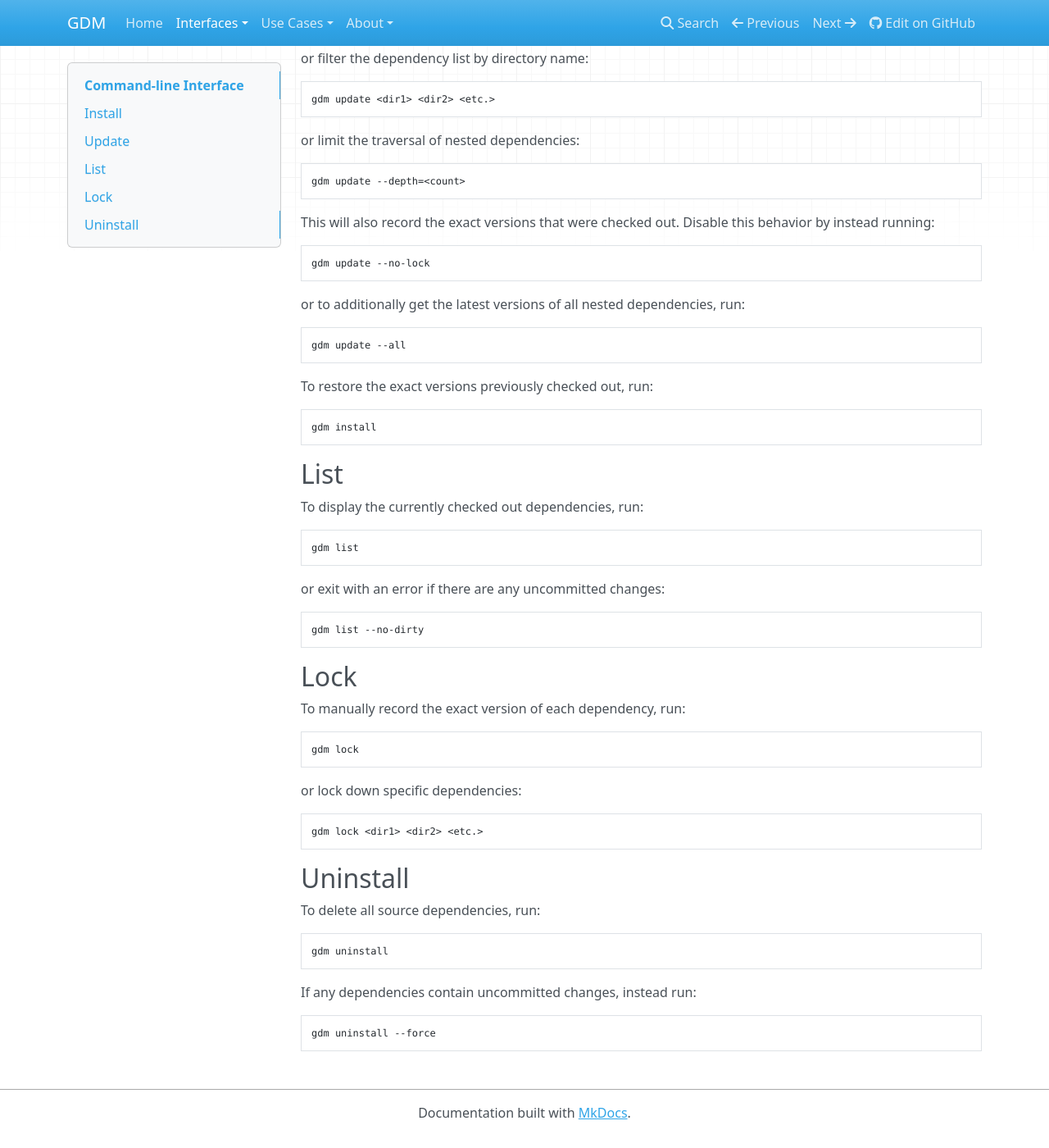
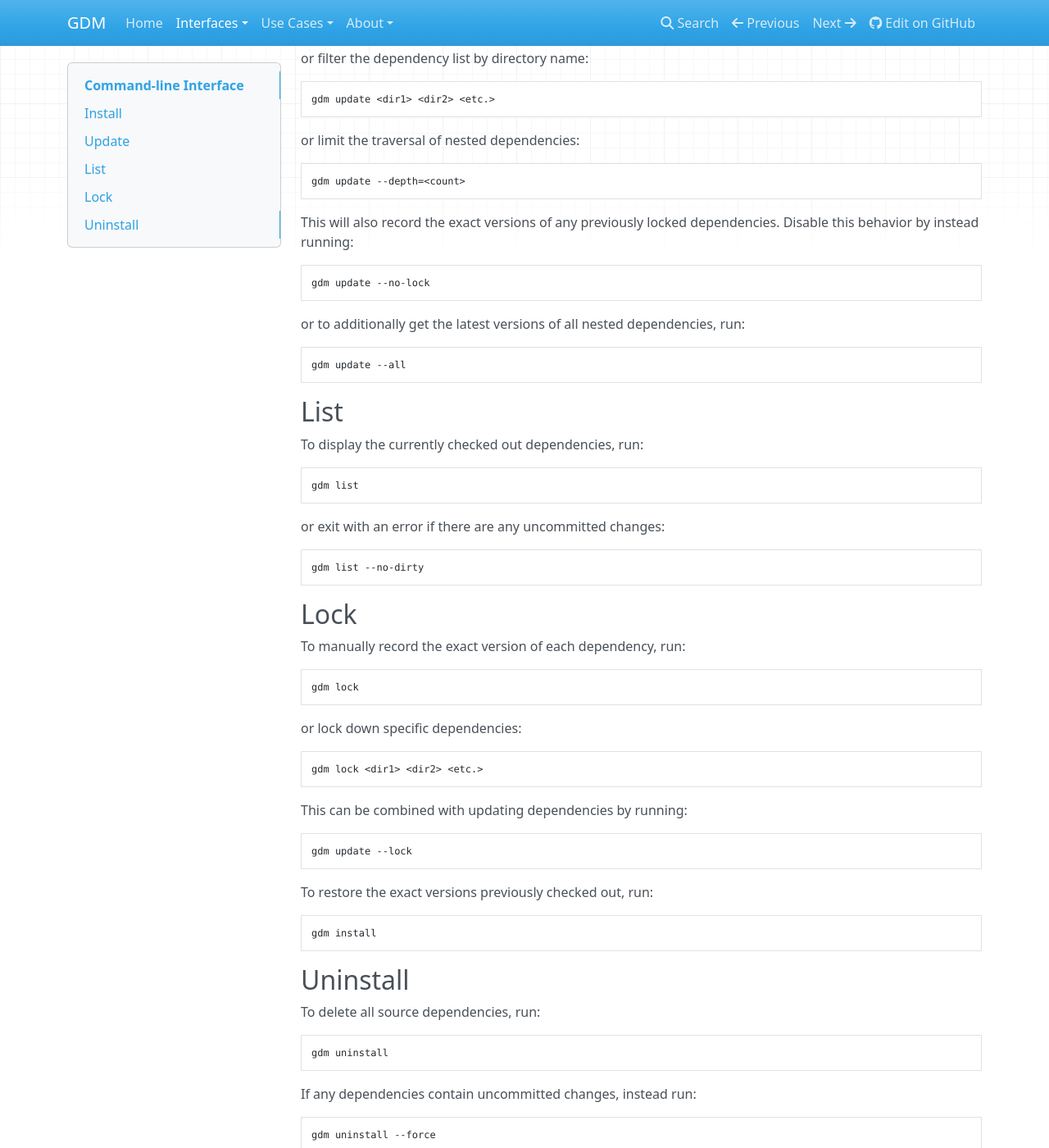
Before and after one commit to jacebrowning/gitman, an MkDocs documentation site: the page built from docs/interfaces/cli.md, in a window 1280 px wide and 1400 px high, scrolled down 880 px. Shown: the whole window at 82% size. Built offline with MkDocs 1.6.1, drawn with Linux system fonts in a browser that asks for light colours; nearby versions of some CDN libraries; old or Windows-style settings are respelled for this version of MkDocs.

Commit message:
Update docs for 0.7.dev3

````diff
--- a/docs/interfaces/cli.md
+++ b/docs/interfaces/cli.md
@@ -54,7 +54,7 @@ or limit the traversal of nested dependencies:
 gdm update --depth=<count>
 ```
 
-This will also record the exact versions that were checked out. Disable this behavior by instead running:
+This will also record the exact versions of any previously locked dependencies. Disable this behavior by instead running:
 
 ```sh
 gdm update --no-lock
@@ -64,12 +64,6 @@ or to additionally get the latest versions of all nested dependencies, run:
 
 ```sh
 gdm update --all
-```
-
-To restore the exact versions previously checked out, run:
-
-```sh
-gdm install
 ```
 
 ## List
@@ -93,10 +87,23 @@ To manually record the exact version of each dependency, run:
 ```sh
 gdm lock
 ```
+
 or lock down specific dependencies:
 
 ```sh
 gdm lock <dir1> <dir2> <etc.>
+```
+
+This can be combined with updating dependencies by running:
+
+```sh
+gdm update --lock
+```
+
+To restore the exact versions previously checked out, run:
+
+```sh
+gdm install
 ```
 
 ## Uninstall
--- a/gdm/__init__.py
+++ b/gdm/__init__.py
@@ -3,7 +3,7 @@
 import sys
 
 __project__ = 'GDM'
-__version__ = '0.7.dev2'
+__version__ = '0.7.dev3'
 
 CLI = 'gdm'
 PLUGIN = 'deps'
````
Also changed, not shown: CHANGES.md (+1 -0 lines), docs/interfaces/api.md (+1 -1 lines).
